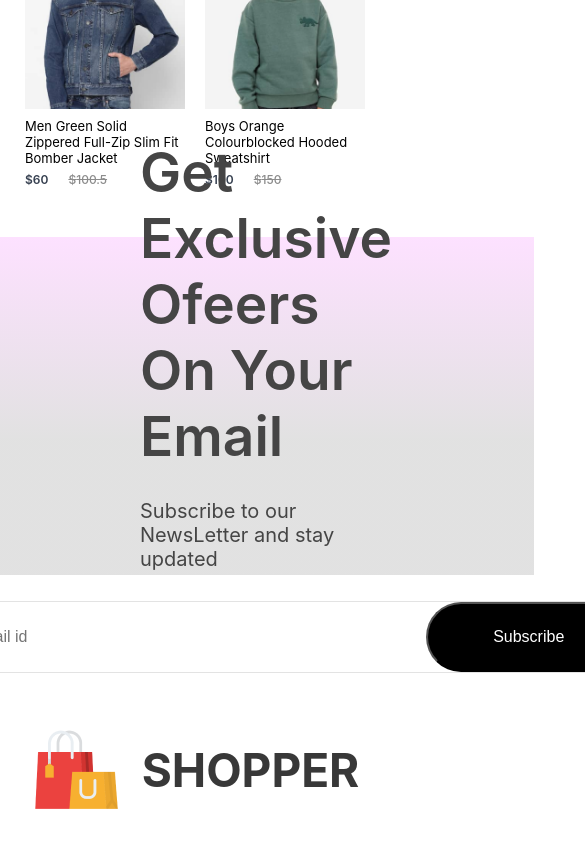
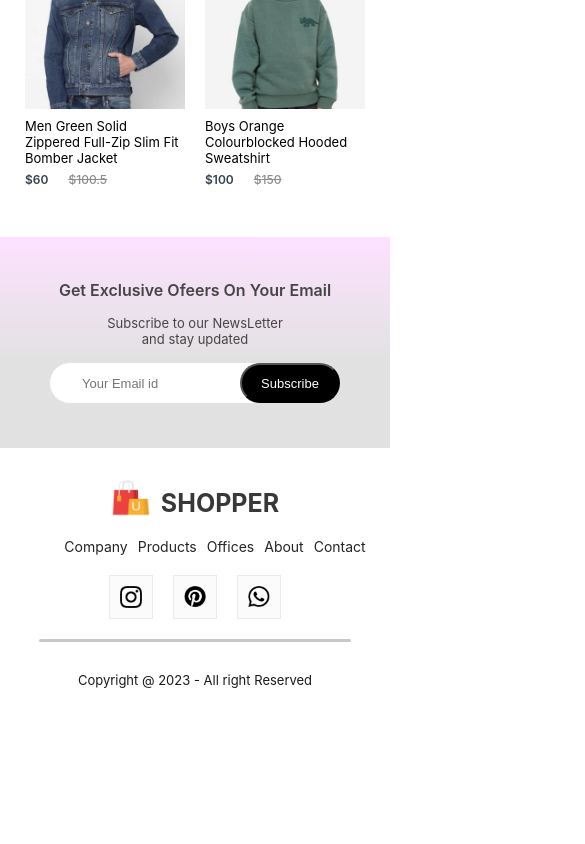
Before and after one commit to ttan95044/BIO-FOOD, a React (Create React App) app: page / in a window 390 px wide. Shown: the part 2720-3564 px from the top of the page, 585 px wide, since content can reach past the window. After the commit the page ends 3438 px from the top, so only its background shows below. Built offline with nearby package versions, Linux system fonts and the light colour scheme.

Commit message:
update 23/1/2024

```diff
--- a/src/Components/Breadcrums/Breadcrum.css
+++ b/src/Components/Breadcrums/Breadcrum.css
@@ -5,6 +5,34 @@
     color: #5e5e5e;
     font-size: 16px;
     font-weight: 600;
-    margin: 60px 170px;
+    margin: 30px 70px;
     text-transform: capitalize;
 }
+
+@media (max-width: 1400px) {
+    .breadcrum {
+        margin: 30px 50px;
+        font-size: 14px;
+    }
+}
+
+@media (max-width: 1024px) {
+    .breadcrum {
+        margin: 30px 30px;
+        font-size: 13px;
+    }
+}
+
+@media (max-width: 800px) {
+    .breadcrum {
+        margin: 30px 10px;
+        font-size: 12px;
+    }
+}
+
+
+@media (max-width: 500px) {
+    .breadcrum {
+        font-size: 10px;
+    }
+}
--- a/src/Components/Footer/Footer.css
+++ b/src/Components/Footer/Footer.css
@@ -60,3 +60,35 @@
     height: 3px;
     background: #c7c7c7;
 }
+
+@media (max-width: 800px) {
+    .footer {
+        gap: 20px;
+    }
+
+    .footer-logo {
+        gap: 10px;
+        align-items: end;
+    }
+
+    .footer-logo img {
+        width: 40px;
+    }
+
+    .footer-logo p {
+        font-size: 25px;
+    }
+
+    .footer-links {
+        font-size: 14px;
+        gap: 10px;
+    }
+
+    .footer-social-icon img {
+        width: 22px;
+    }
+
+    .footer-copyright {
+        font-size: 13px;
+    }
+}
--- a/src/Components/NewsLettes/NewsLetter.css
+++ b/src/Components/NewsLettes/NewsLetter.css
@@ -52,3 +52,121 @@
     font-size: 16px;
     cursor: pointer;
 }
+
+@media (max-width: 1280px) {
+    .newsletter {
+        padding: 0px 80px;
+        margin-bottom: 120px;
+        gap: 20px;
+    }
+
+    .newsletter h1 {
+        font-size: 36px;
+    }
+
+    .newsletter p {
+        font-size: 16px;
+    }
+
+    .newsletter div {
+        width: 600px;
+        height: 60px;
+    }
+
+    .newsletter div input {
+        width: 400px;
+    }
+
+    .newsletter div button {
+        width: 160px;
+        height: 60px;
+    }
+}
+
+@media (max-width: 1024px) {
+    .newsletter {
+        margin-bottom: 60px;
+    }
+
+    .newsletter h1 {
+        font-size: 30px;
+    }
+
+    .newsletter p {
+        font-size: 14px;
+    }
+
+    .newsletter div {
+        width: 500px;
+        height: 50px;
+    }
+
+    .newsletter div input {
+        width: 300px;
+        font-size: 14px;
+    }
+
+    .newsletter div button {
+        width: 120px;
+        height: 50px;
+        font-size: 14px;
+    }
+}
+
+@media (max-width: 800px) {
+    .newsletter {
+        margin-bottom: 30px;
+        height: 35vh;
+    }
+
+    .newsletter h1 {
+        font-size: 18px;
+    }
+
+    .newsletter p {
+        font-size: 12px;
+    }
+
+    .newsletter div {
+        width: 400px;
+        height: 40px;
+    }
+
+    .newsletter div input {
+        width: 200px;
+        font-size: 13px;
+    }
+
+    .newsletter div button {
+        width: 100px;
+        height: 40px;
+        font-size: 13px;
+    }
+}
+
+@media (max-width: 500px) {
+    .newsletter {
+        height: 25vh;
+        width: 100%;
+        padding: 0;
+        gap: 15px;
+    }
+
+    .newsletter h1 {
+        font-size: 16px;
+    }
+
+    .newsletter p {
+        font-size: 13px;
+        max-width: 200px;
+        text-align: center;
+    }
+
+    .newsletter div {
+        width: 290px;
+    }
+
+    .newsletter div input {
+        width: 130px;
+    }
+}
--- a/src/Components/ProductDisplay/ProductDisplay.css
+++ b/src/Components/ProductDisplay/ProductDisplay.css
@@ -102,3 +102,68 @@
 .productdisplay-right-category span {
     font-weight: 600;
 }
+
+@media (max-width: 1400px) {
+    .productdisplay {
+        margin: 0px 60px;
+    }
+
+    .productdisplay-left {
+        gap: 10px;
+    }
+
+    .productdisplay-img-list {
+        gap: 10px;
+    }
+
+    .productdisplay-img-list img {
+        height: 120px;
+    }
+
+    .productdisplay-main-img {
+        width: auto;
+        height: 510px;
+    }
+
+    .productdisplay-right {
+        margin: 0px 30px;
+    }
+
+    .productdisplay-right h1 {
+        font-size: 22px;
+    }
+
+    .productdisplay-right-start {
+        gap: 3px;
+        font-size: 13px;
+    }
+
+    .productdisplay-rigth-prices {
+        margin: 10px 0px;
+        font-size: 18px;
+    }
+
+    .productdisplay-rigth-description {
+        font-size: 13px;
+    }
+
+    .productdisplay-right-size h1 {
+        margin-top: 20px;
+        font-size: 20px;
+    }
+
+    .productdisplay-right-sizes div {
+        padding: 14px 20px;
+    }
+
+    l.productdisplay-right button {
+        width: 150px;
+        padding: 15px 0px;
+        margin-bottom: 20px;
+    }
+
+    .productdisplay-right-category {
+        margin-top: 5px;
+        font-size: 14px;
+    }
+}
--- a/src/Pages/CSS/LoginSignup.css
+++ b/src/Pages/CSS/LoginSignup.css
@@ -1,10 +1,3 @@
-.loginsignup {
-    width: 100%;
-    height: 80vh;
-    background: #fce3fe;
-    padding: 100px;
-}
-
 .loginsignup-container {
     width: 580px;
     height: 600px;
@@ -26,7 +19,6 @@
 
 .loginsignup-fields input {
     height: 72px;
-    width: 100%;
     padding-left: 20px;
     border: 1px solid #c9c9c9;
     outline: none;
@@ -67,3 +59,66 @@
     font-size: 18px;
     font-weight: 500;
 }
+
+@media (max-width: 1280px) {
+    .loginsignup {
+        padding-top: 50px;
+    }
+
+    .loginsignup-container {
+        width: auto;
+        max-width: 500px;
+        max-height: 500px;
+    }
+
+    .loginsignup-container h1 {
+        margin: 10px 0px;
+    }
+
+    .loginsignup-fields {
+        gap: 20px;
+        margin-top: 20px;
+    }
+
+    .loginsignup-fields input {
+        height: 65px;
+        width: 95%;
+    }
+
+    .loginsignup-container button {
+        width: 100%;
+    }
+
+    .loginsignup-login {
+        font-size: 16px;
+    }
+
+    .loginsignup-agree {
+        font-size: 14px;
+        gap: 10px;
+    }
+}
+
+
+@media (max-width: 800px) {
+    .loginsignup-container {
+        padding: 20px 30px;
+    }
+
+    .loginsignup-container h1 {
+        font-size: 24px;
+    }
+
+    .loginsignup-fields {
+        margin-top: 20px;
+    }
+
+    .loginsignup-fields input {
+        height: 50px;
+    }
+
+    .loginsignup-container button {
+        height: 50px;
+        font-size: 16px;
+    }
+}
--- a/src/Pages/CSS/ShopCategory.css
+++ b/src/Pages/CSS/ShopCategory.css
@@ -40,3 +40,65 @@
     font-size: 18px;
     font-weight: 500;
 }
+
+@media (max-width: 1280px) {
+    .shopcategory-banner {
+        margin: 20px auto;
+        width: 90%;
+    }
+
+    .shopcategory-indexSort {
+        width: 90%;
+        margin: auto;
+    }
+
+    .shopcategory-soft {
+        padding: 5px 10px;
+        font-size: 12px;
+    }
+
+    .shopcategory-indexSort p {
+        font-size: 12px;
+    }
+
+    .shopcategory-product {
+        width: 90%;
+        margin: 10px auto;
+        row-gap: 40px;
+    }
+
+    .shopcategory-product .item {
+        margin: auto;
+    }
+
+    .shopcategory-loadmore {
+        margin: 100px auto;
+        width: 200px;
+        height: 60px;
+        font-size: 16px;
+    }
+}
+
+
+@media (max-width: 800px) {
+    .shopcategory-banner {
+        width: 95%;
+    }
+
+    .shopcategory-product {
+        width: 95%;
+    }
+
+    .shopcategory-loadmore {
+        margin: 60px auto;
+        width: 150px;
+        height: 40px;
+        font-size: 13px;
+    }
+}
+
+@media (max-width: 500px) {
+    .shopcategory-product {
+        grid-template-columns: 1fr 1fr;
+    }
+}
```
